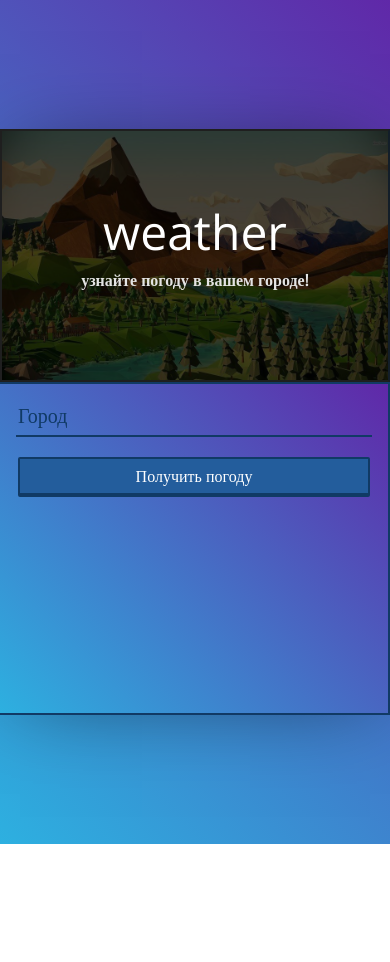
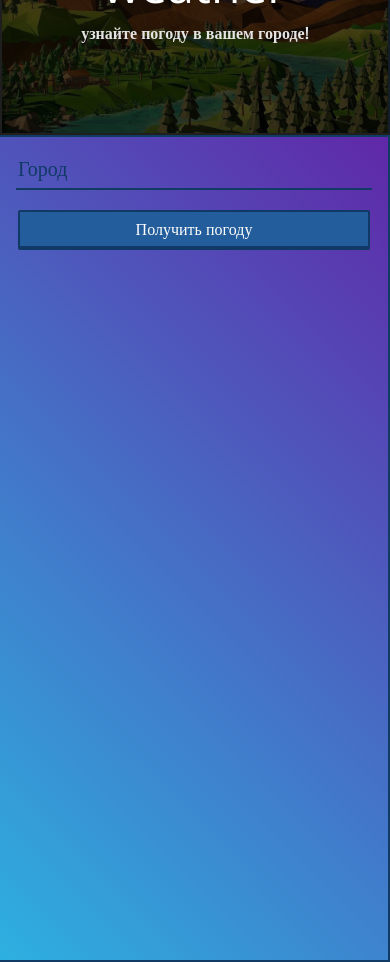
Before and after one commit to Yurii07/cities, a React (Create React App) app: page / in a window 390 px wide. Before the commit the page ends 844 px from the top, so only its background shows below. Built offline with nearby package versions, Linux system fonts and the light colour scheme.

Commit message:
fix mobile media

```diff
--- a/src/App.css
+++ b/src/App.css
@@ -152,6 +152,7 @@ button:active {
         display: flex;
         flex-direction: column;
         padding-top: 0;
+        height: 70vh;
     }
 
     input[type="text"] {
```
